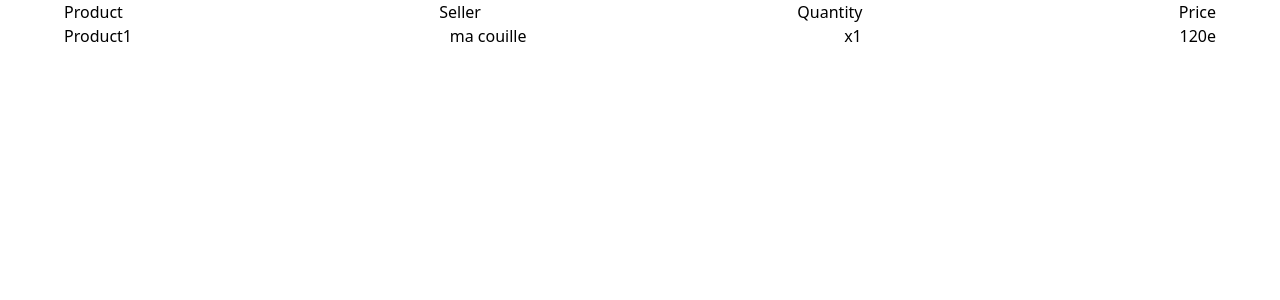
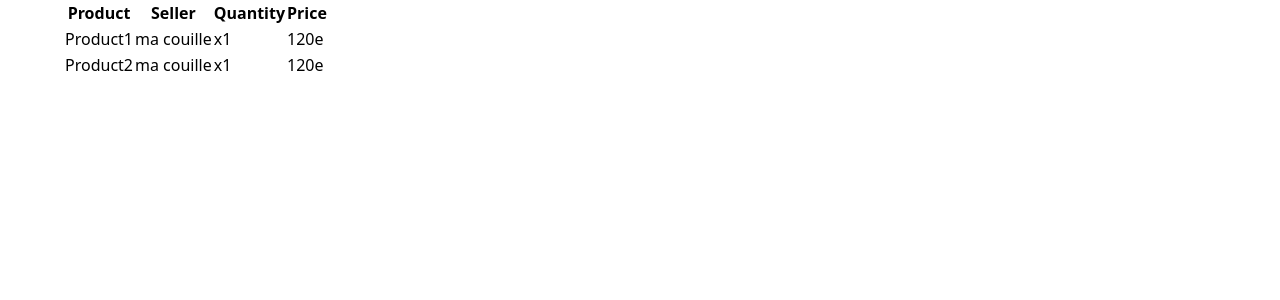
Before and after one commit to LesImmortels/GottaGoHack1, a React (Create React App) app in the folder restock/: page / in a window 1280 px wide. Shown: the top 300 px of the page. Built offline with nearby package versions, Linux system fonts and the light colour scheme.

Commit message:
Order and Orderinfo : switched to table

```diff
--- a/restock/src/components/Order.js
+++ b/restock/src/components/Order.js
@@ -1,11 +1,11 @@
 function Order({order}) {
 
     return (
-        <div className="flex justify-between">
-            <div>{order.name}</div>
-            <div>{order.price}</div>
-            <div>{order.date}</div>
-        </div>
+        <tr>
+            <td>{order.name}</td>
+            <td>{order.price}</td>
+            <td>{order.date}</td>
+        </tr>
     )
 }
 
--- a/restock/src/components/ProductInfo.js
+++ b/restock/src/components/ProductInfo.js
@@ -1,12 +1,12 @@
 function ProductInfo({product}) {
 
     return (
-        <div className="flex justify-between">
-            <div>{product.name}</div>
-            <div>{product.seller}</div>
-            <div>{product.quantity}</div>
-            <div>{product.price}</div>
-        </div>
+        <tr>
+            <td>{product.name}</td>
+            <td>{product.seller}</td>
+            <td>{product.quantity}</td>
+            <td>{product.price}</td>
+        </tr>
     )
 }
 
--- a/restock/src/pages/OrderInfo.js
+++ b/restock/src/pages/OrderInfo.js
@@ -2,22 +2,27 @@ import ProductInfo from "../components/ProductInfo";
 
 function OrderInfo() {
    let products = [
-        {name: "Product1", seller: "ma couille", quantity: "x1", price:"120e"}
+        {name: "Product1", seller: "ma couille", quantity: "x1", price:"120e"},
+        {name: "Product2", seller: "ma couille", quantity: "x1", price:"120e"}
    ]
 
     return (
-        <div className="px-16">
-            <div className="flex justify-between">
-                <p>Product</p>
-                <p>Seller</p>
-                <p>Quantity</p>
-                <p>Price</p>
-            </div>
+        <div className="px-16" >
+            <thead>
+                <tr>
+                    <th>Product</th>
+                    <th>Seller</th>
+                    <th>Quantity</th>
+                    <th>Price</th>
+                </tr>
+            </thead>
+            <tbody>
             {products.map((product) => {
                 return (
                     <ProductInfo product={product}/>
                 )
             })}
+            </tbody>
         </div>
     )
 }
--- a/restock/src/pages/Orders.js
+++ b/restock/src/pages/Orders.js
@@ -8,17 +8,21 @@ function Orders() {
 
     return(
         <div className="px-16">
-            <div className="flex justify-between">
-                <p>Name</p>
-                <p>Price</p>
-                <p>Date</p>
-            </div>
+            <thead>
+                <tr>
+                    <th>Name</th>
+                    <th>Price</th>
+                    <th>Date</th>
+                </tr>
+            </thead>
+            <tbody>
                 {orders.map((order) => {
                     return (
                         <Order order={order}/>
                     )
                 })
                 }
+            </tbody>
         </div>
     )
 }
```
Lines whose indentation alone changed are shown as unchanged.
